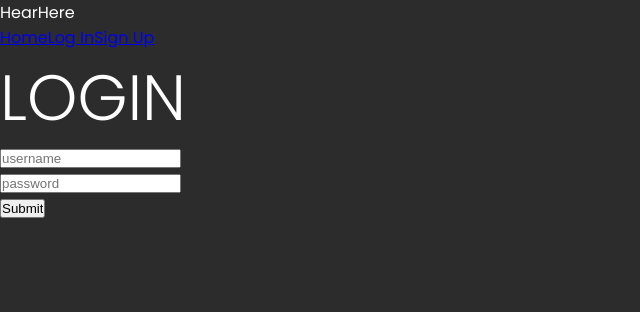
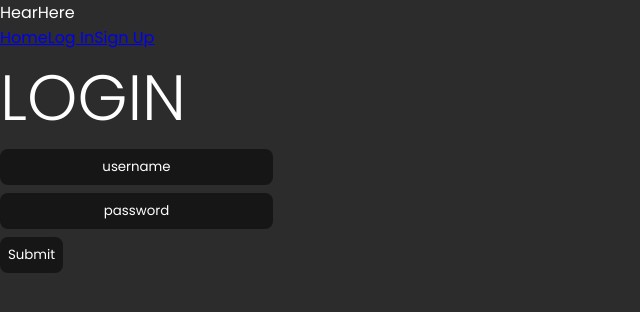
Before and after one commit to sgaggen/soham-gaggenapally-capstone, a React (Create React App) app in the folder client/: page /login in a window 1280 px wide. Shown: the top 312 px of the page, without its empty margins (0-640 px from the left). Built offline with nearby package versions, Linux system fonts and the light colour scheme.

Commit message:
Add global styling for inputs and buttons

```diff
--- a/client/src/styles/partials/_global.scss
+++ b/client/src/styles/partials/_global.scss
@@ -7,9 +7,11 @@
 }
 
 body {
+    height: 100vh;
+    // background-image: linear-gradient($darkgray, $lightergray);
     background-color: $darkgray;
     color: $white;
-    font-family: 'Poppins';
+    font-family: 'Poppins', Verdana, Geneva, Tahoma, sans-serif;
     -webkit-font-smoothing: antialiased;
     -moz-osx-font-smoothing: grayscale;
 }
@@ -18,3 +20,19 @@ h1 {
     font-weight: 300;
     font-size: 4rem;
 }
+
+input, input::placeholder, textarea, textarea::placeholder, select, button, input[type='text'], input[type='password'] {
+    font-family: 'Poppins', Verdana, Geneva, Tahoma, sans-serif;
+    background-color: $darkergray;
+    color: $white;
+    border: none;
+    outline: none;
+    text-align: center;
+    padding: 0.5rem;
+    margin: 0.25rem 0;
+    border-radius: 0.5rem;
+}
+
+input::placeholder {
+    background-color: transparent;
+}
--- a/client/src/styles/partials/_variables.scss
+++ b/client/src/styles/partials/_variables.scss
@@ -1,2 +1,4 @@
+$lightergray: #303030;
 $darkgray: #2c2c2c;
+$darkergray: #161616;
 $white: white;
```
